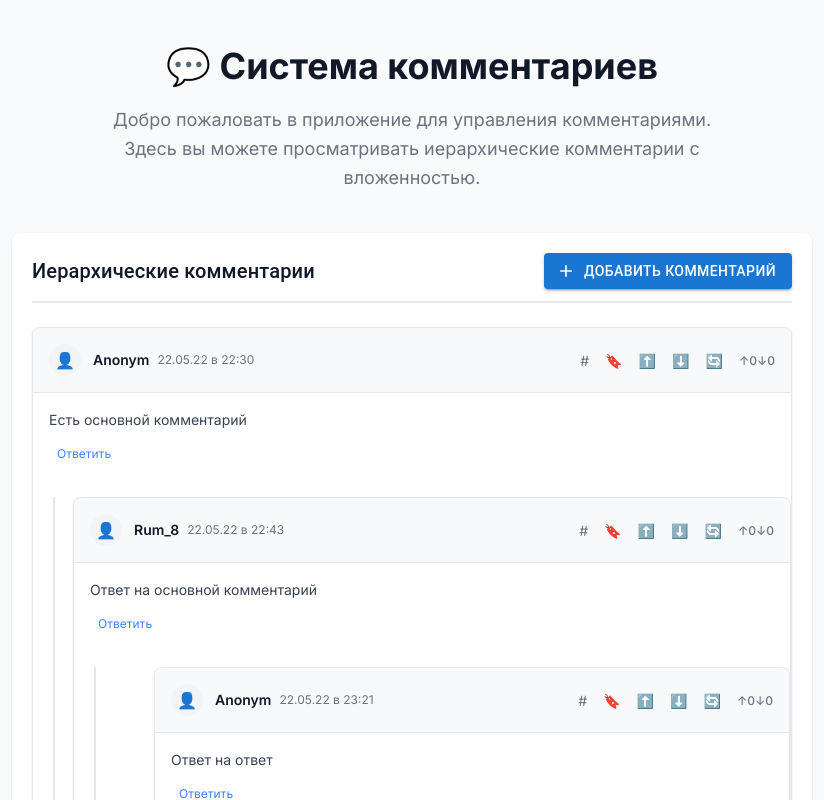
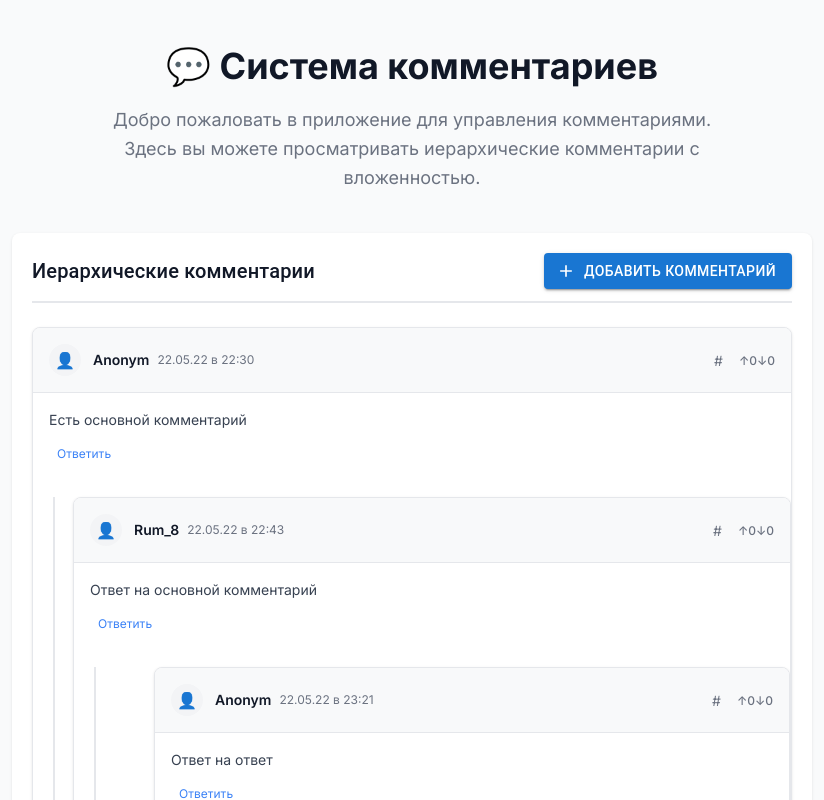
Before and after one commit to Kotfil/comments, a Next.js app in the folder client/: page / in a window 1280 px wide. Shown: the top 800 px of the page, without its empty margins (228-1052 px from the left). Built offline with nearby package versions, Linux system fonts and the light colour scheme.

Commit message:
Fix HTML tag validation for closing tags. Now properly handles both opening and closing tags without validation errors.

```diff
--- a/client/src/components/AddCommentModal.tsx
+++ b/client/src/components/AddCommentModal.tsx
@@ -119,23 +119,25 @@ export const AddCommentModal: React.FC<AddCommentModalProps> = ({
     let match;
 
     while ((match = tagRegex.exec(content)) !== null) {
+      const isClosing = match[0].startsWith('</');
       const tagName = match[1].toLowerCase();
+      const attributes = match[2];
 
       // Проверяем, разрешен ли тег
       if (!allowedTags.includes(tagName)) {
         return false;
       }
 
-      // Для тега <a> проверяем атрибуты
-      if (tagName === 'a') {
-        const attributes = match[2];
+      // Для открывающего тега <a> проверяем атрибуты
+      if (tagName === 'a' && !isClosing) {
         const hrefMatch = attributes.match(/href\s*=\s*["']([^"']*)["']/);
-        const titleMatch = attributes.match(/title\s*=\s*["']([^"']*)["']/);
 
         // Проверяем, что href присутствует и является валидным URL
         if (!hrefMatch || !/^https?:\/\/.+/.test(hrefMatch[1])) {
           return false;
         }
+
+        // title атрибут необязательный, поэтому не проверяем его наличие
       }
     }
 
--- a/client/src/components/HierarchicalComments.tsx
+++ b/client/src/components/HierarchicalComments.tsx
@@ -196,10 +196,6 @@ export const HierarchicalComments: React.FC<HierarchicalCommentsProps> = ({ onAd
             </UserInfo>
             <ActionIcons>
               <IconButton>#</IconButton>
-              <IconButton>🔖</IconButton>
-              <IconButton>⬆️</IconButton>
-              <IconButton>⬇️</IconButton>
-              <IconButton>🔄</IconButton>
               <VoteCounter>
                 ↑{comment.likes}↓{comment.dislikes}
               </VoteCounter>
```
